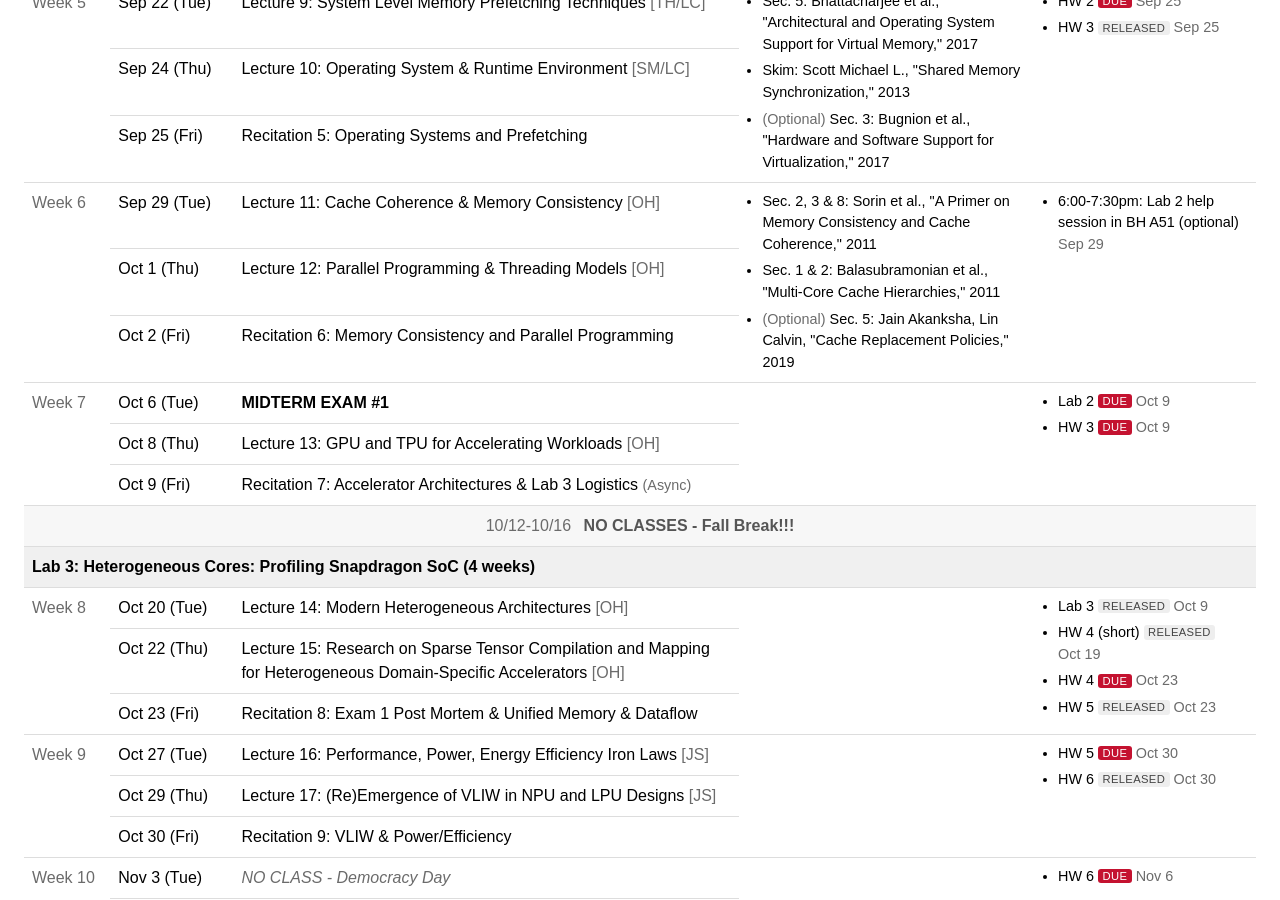
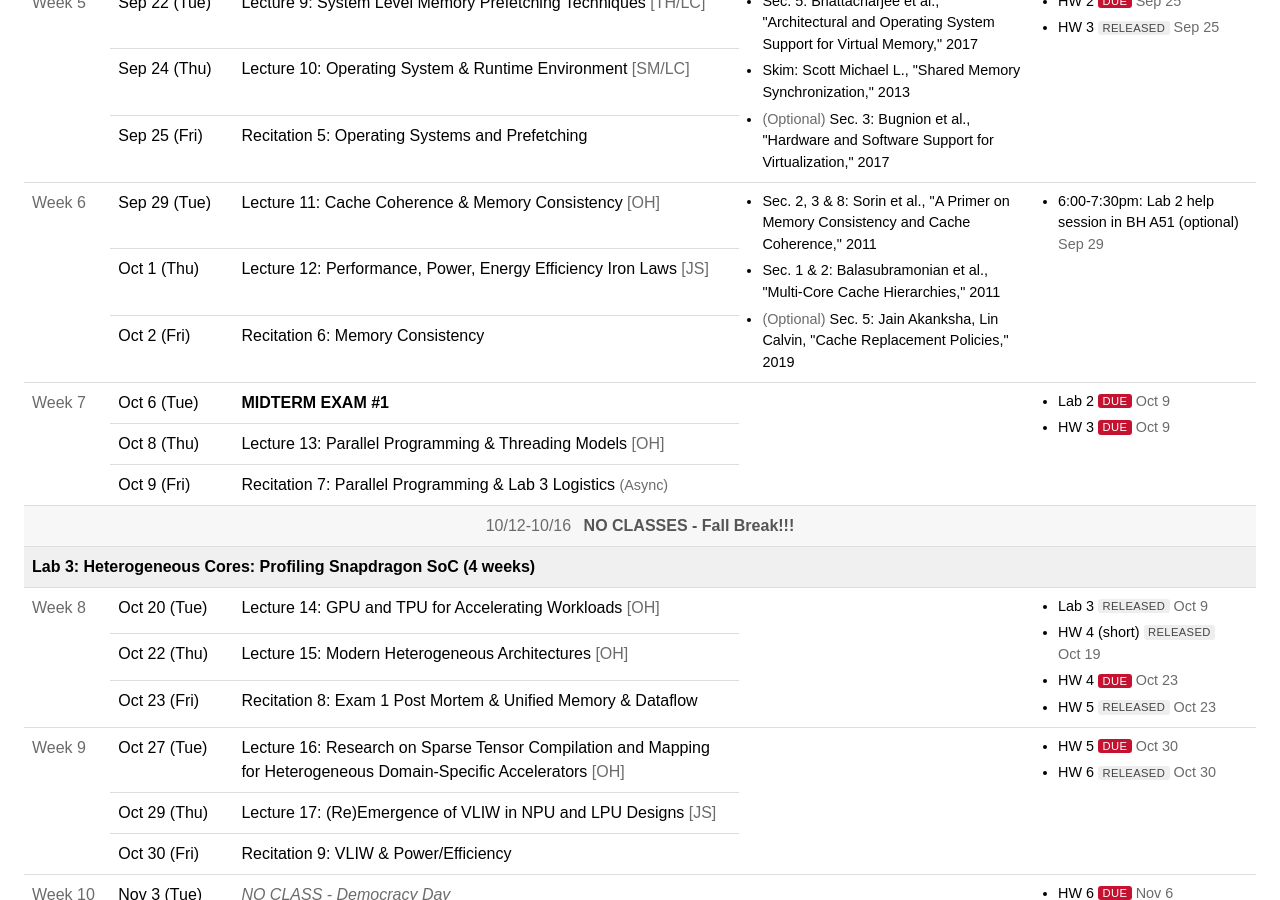
Before and after one commit to cmu-ece18740/cmu-ece18740.github.io, a Jekyll site: the page built from index.html, in a window 1280 px wide and 900 px high, scrolled down 1707 px. Built offline with Jekyll 4.4.1, drawn with Linux system fonts in a browser that asks for light colours; some of the changed lines change nothing that is shown.

Commit message:
Update schedule

```diff
--- a/_data/schedule.yml
+++ b/_data/schedule.yml
@@ -240,12 +240,12 @@ weeks:
       - date: 2026-10-01
         kind: lecture
         number: 12
-        title: "Parallel Programming & Threading Models"
-        lecturer: "OH"
+        title: "Performance, Power, Energy Efficiency Iron Laws"
+        lecturer: "JS"
       - date: 2026-10-02
         kind: recitation
         number: 6
-        title: "Memory Consistency and Parallel Programming"
+        title: "Memory Consistency"
 
   - week: 7
     assignments:
@@ -262,12 +262,12 @@ weeks:
       - date: 2026-10-08
         kind: lecture
         number: 13
-        title: "GPU and TPU for Accelerating Workloads"
+        title: "Parallel Programming & Threading Models"
         lecturer: "OH"
       - date: 2026-10-09
         kind: recitation
         number: 7
-        title: "Accelerator Architectures & Lab 3 Logistics"
+        title: "Parallel Programming & Lab 3 Logistics"
         note: "Async"
 
   - week: 8
@@ -292,13 +292,13 @@ weeks:
       - date: 2026-10-20
         kind: lecture
         number: 14
-        title: "Modern Heterogeneous Architectures"
-#         title: "Survey of Cloud & Edge AI Inference Accelerators"
+        title: "GPU and TPU for Accelerating Workloads"
         lecturer: "OH"
       - date: 2026-10-22
         kind: lecture
         number: 15
-        title: "Research on Sparse Tensor Compilation and Mapping for Heterogeneous Domain-Specific Accelerators"
+        title: "Modern Heterogeneous Architectures"
+#         title: "Survey of Cloud & Edge AI Inference Accelerators"
         lecturer: "OH"
       - date: 2026-10-23
         kind: recitation
@@ -319,8 +319,8 @@ weeks:
       - date: 2026-10-27
         kind: lecture
         number: 16
-        title: "Performance, Power, Energy Efficiency Iron Laws"
-        lecturer: "JS"
+        title: "Research on Sparse Tensor Compilation and Mapping for Heterogeneous Domain-Specific Accelerators"
+        lecturer: "OH"
       - date: 2026-10-29
         kind: lecture
         number: 17
```
